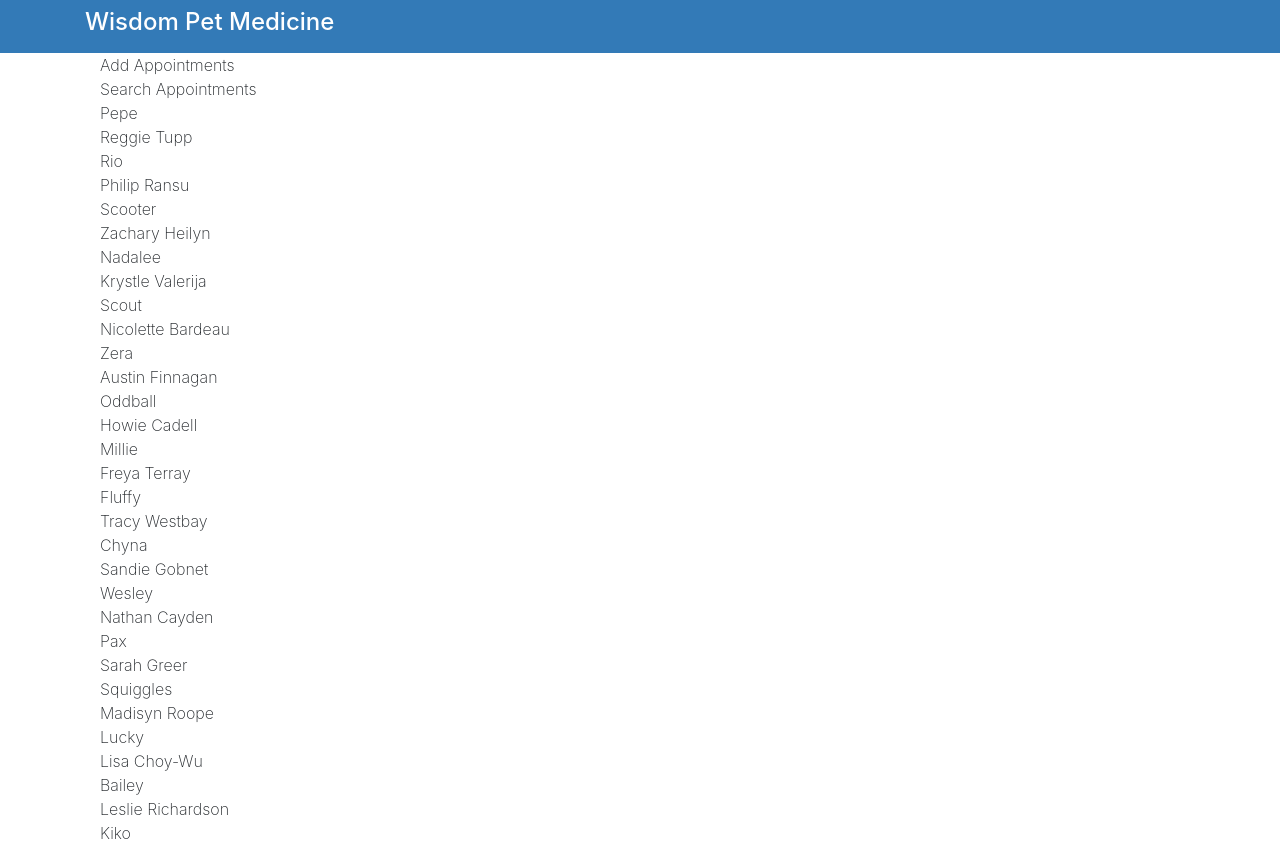
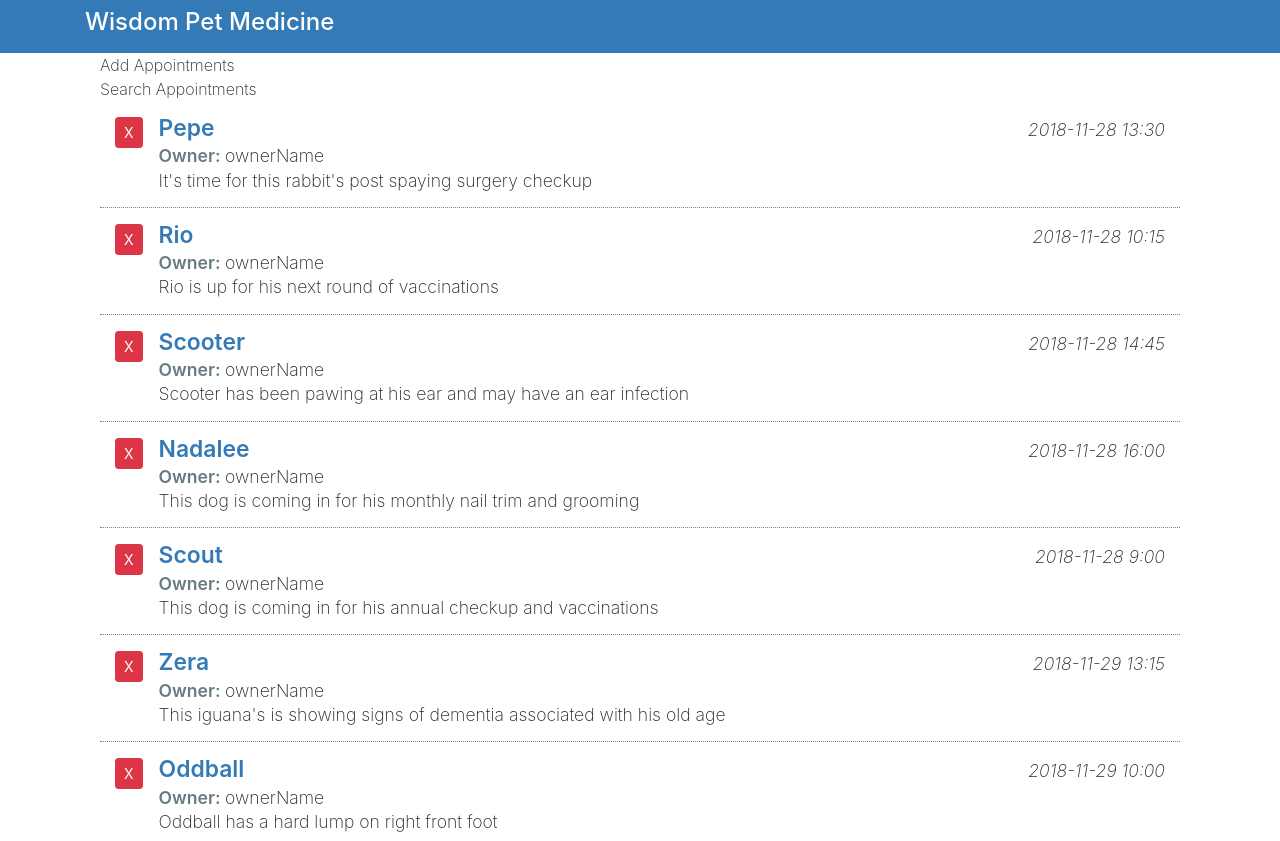
Before and after one commit to huijillain/ReactInterface, a React (Create React App) app: page / in a window 1280 px wide. Shown: the top 841 px of the page. Built offline with nearby package versions, Linux system fonts and the light colour scheme.

Commit message:
Using a render template expression

```diff
--- a/src/components/ListAppointments.js
+++ b/src/components/ListAppointments.js
@@ -2,14 +2,37 @@
 
 class ListAppointments extends Component {
   render() {
-    const listItems = this.props.appointments.map((item) => (
-      <div>
-        <div>{item.petName}</div>
-        <div>{item.ownerName}</div>
+    // const listItems = this.props.appointments.map((item) => (
+    //   <div>
+    //     <div>{item.petName}</div>
+    //     <div>{item.ownerName}</div>
+    //   </div>
+    // ));
+
+    return (
+      <div className="appointment-list item-list mb-3">
+        {this.props.appointments.map((item) => (
+          <div className="pet-item col media py-3">
+            <div className="mr-3">
+              <button className="pet-delete btn btn-sm btn-danger">X</button>
+            </div>
+
+            <div className="pet-info media-body">
+              <div className="pet-head d-flex">
+                <span className="pet-name">{item.petName}</span>
+                <span className="apt-date ml-auto">{item.aptDate}</span>
+              </div>
+
+              <div className="owner-name">
+                <span className="label-item">Owner: </span>
+                <span>ownerName</span>
+              </div>
+              <div className="apt-notes">{item.aptNotes}</div>
+            </div>
+          </div>
+        ))}
       </div>
-    ));
-
-    return <div>{listItems}</div>;
+    );
   }
 }
 
--- a/src/css/App.css
+++ b/src/css/App.css
@@ -1,42 +1,45 @@
-.App {
-  text-align: center;
+.add-appointment .card-body {
+  display: none;
 }
 
-/* body {
-  background-color: orange;
-} */
-
-.App-logo {
-  height: 40vmin;
-  pointer-events: none;
+.apt-addheading {
+  cursor: pointer;
+  user-select: none;
 }
 
-@media (prefers-reduced-motion: no-preference) {
-  .App-logo {
-    animation: App-logo-spin infinite 20s linear;
-  }
+.appointment-list {
+  font-size: 1.1em;
 }
 
-.App-header {
-  background-color: #282c34;
-  min-height: 100vh;
-  display: flex;
-  flex-direction: column;
-  align-items: center;
-  justify-content: center;
-  font-size: calc(10px + 2vmin);
-  color: white;
+.appointment-list .pet-item {
+  border-bottom: 1px dotted gray;
 }
 
-.App-link {
-  color: #61dafb;
+.appointment-list .pet-item:last-child {
+  border-bottom: none;
 }
 
-@keyframes App-logo-spin {
-  from {
-    transform: rotate(0deg);
-  }
-  to {
-    transform: rotate(360deg);
-  }
+.appointment-list .pet-name {
+  font-weight: 600;
+  color: #337ab7;
+  font-size: 1.3em;
+  line-height: 100%;
 }
+
+.appointment-list .label-item {
+  font-weight: 600;
+  color: #667b82;
+}
+
+.appointment-list .apt-date {
+  font-style: italic;
+}
+
+.appointment-list .apt-notes {
+  line-height: 120%;
+}
+
+.dropdown-item.active,
+.dropdown-item:active {
+  background-color: #a9aeb2;
+}
```
